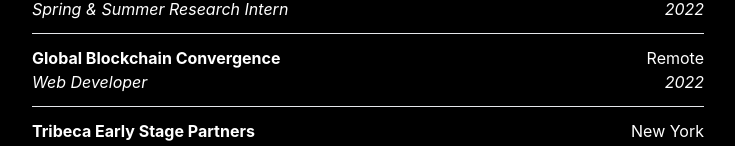
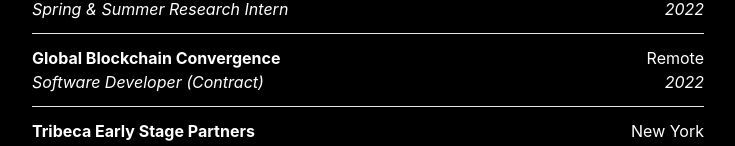
Before and after one commit to d2vin/mywebsite, a Next.js app: page / in a window 1280 px wide. Shown: the part 787-933 px from the top of the page, without its empty margins (272-1007 px from the left). Built offline with nearby package versions, Linux system fonts and the light colour scheme.

Commit message:
update experience

```diff
--- a/components/experience.tsx
+++ b/components/experience.tsx
@@ -42,7 +42,7 @@
       />
       <ExperienceLink
         company={'Global Blockchain Convergence'}
-        position={'Web Developer'}
+        position={'Software Developer (Contract)'}
         location={'Remote'}
         year={'2022'}
         link={'https://gbcio.vercel.app'}
```
